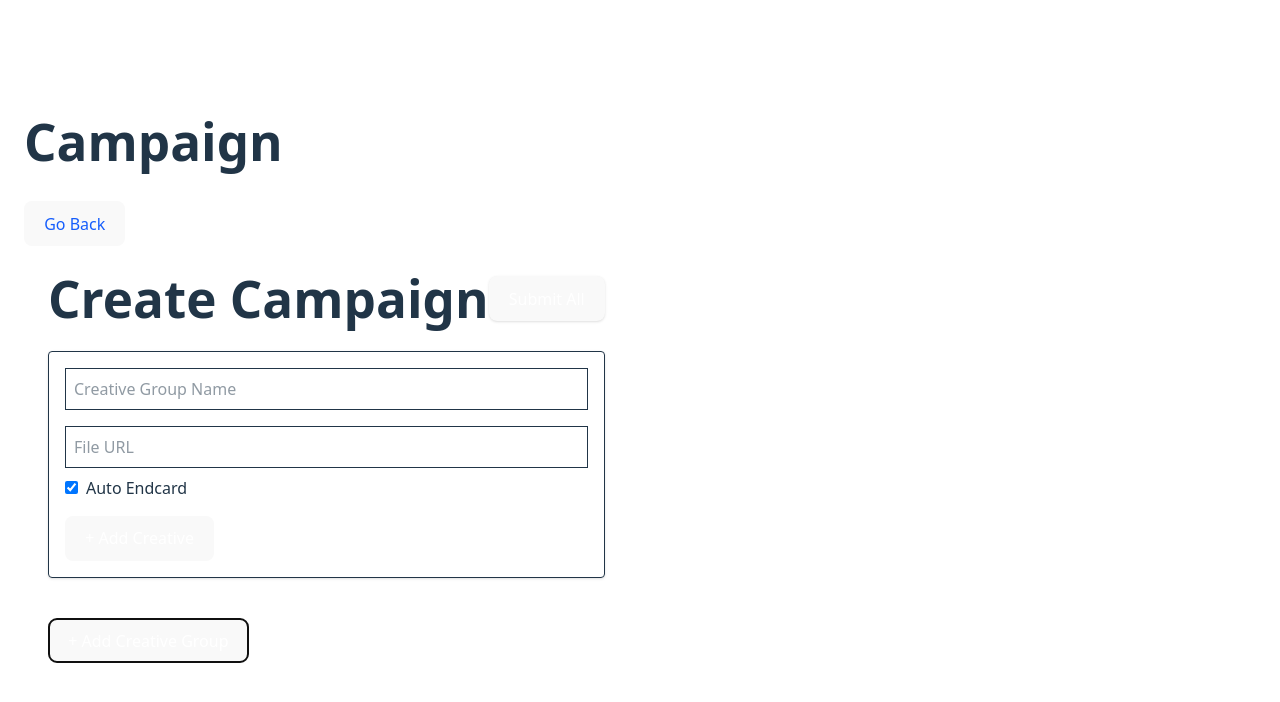
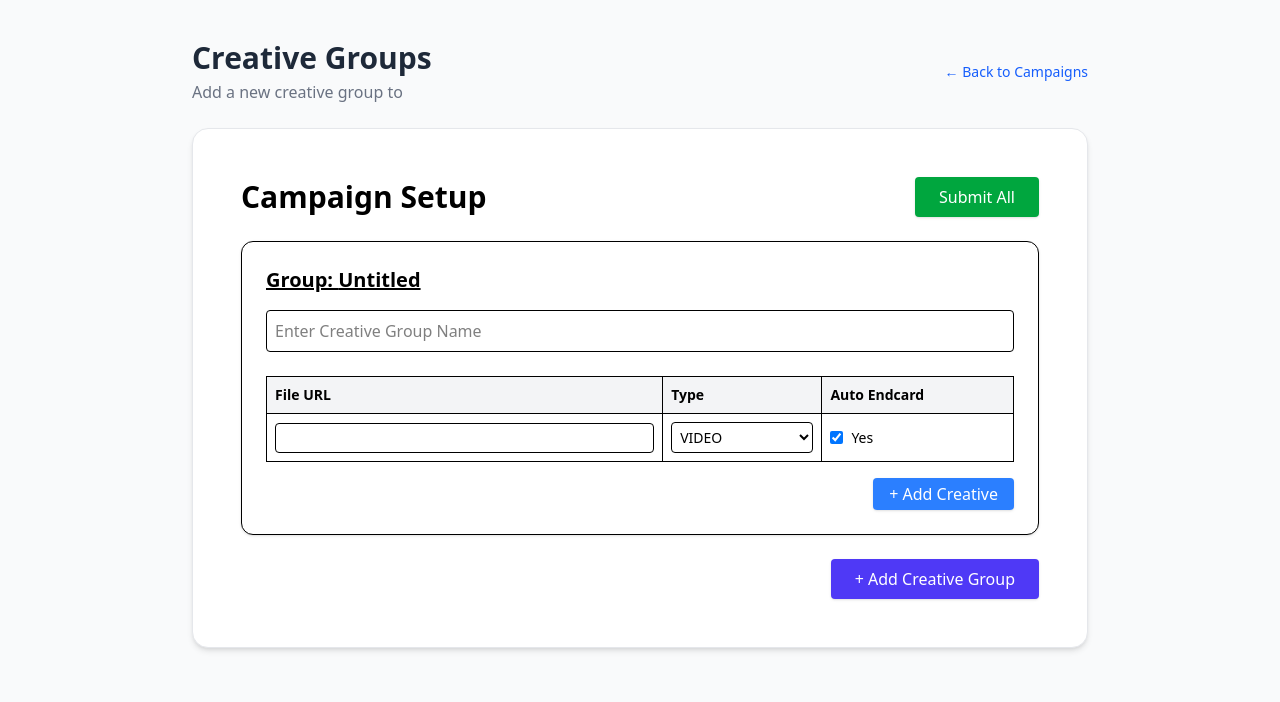
Before and after one commit to codeOfSamson/moloco-mock-frontend, a React (Vite) app: page /creative-groups in a window 1280 px wide. Both pictures are taken after a click on the button "+ Add Creative Group". Shown: the top 702 px of the page. Built offline with nearby package versions, Linux system fonts and the light colour scheme.

Commit message:
updataing ome styling

```diff
--- a/src/Components/CampaignForm.tsx
+++ b/src/Components/CampaignForm.tsx
@@ -33,16 +33,15 @@ const CampaignForm: React.FC<CampaignFormProps> = ({ fetchCampaigns }) => {
 
   return (
     <div className="p-4">
-      <h2>Create Campaign</h2>
-      <div className="text-green-400 text-lg font-bold">Tailwind works!</div>
+      <h1>Create New Campaign:</h1>
       <input
         type="text"
         placeholder="Campaign Name"
         value={name}
         onChange={(e) => setName(e.target.value)}
-        className="border p-2"
+        className="border rounded p-2"
       />
-      <button onClick={()=>{createCampaign()}} className="bg-blue-500 text-white p-2 ml-2">
+      <button onClick={()=>{createCampaign()}} className="bg-blue-600 hover:bg-blue-700 text-white px-4 py-2 rounded-xl text-sm m-2">
         Create
       </button>
     </div>
--- a/src/Components/CampaignList.tsx
+++ b/src/Components/CampaignList.tsx
@@ -36,6 +36,8 @@ type CampaignListProps = {
   fetchCampaigns: () => Promise<void>;
 };
 
+// ... imports remain the same
+
 const CampaignList = ({ campaigns, setCampaigns, fetchCampaigns }: CampaignListProps) => {
   const navigate = useNavigate();
   const [expanded, setExpanded] = useState<string | null>(null);
@@ -43,12 +45,12 @@ const CampaignList = ({ campaigns, setCampaigns, fetchCampaigns }: CampaignListP
   const [analyzingCampaign, setAnalyzingCampaign] = useState<Campaign | null>(null);
   const [sortedGroups, setSortedGroups] = useState<CreativeGroup[]>([]);
 
-
   const runCampaign = async (campaignId: string) => {
     try {
       await axios.post(`http://127.0.0.1:8000/campaigns/${campaignId}/run`);
       alert("Campaign run successfully!");
       fetchCampaigns();
+      setExpanded(null);
     } catch (error) {
       alert("Error running campaign");
       console.error(error);
@@ -75,45 +77,45 @@ const CampaignList = ({ campaigns, setCampaigns, fetchCampaigns }: CampaignListP
   };
 
   return (
-    <div className="p-6 max-w-4xl mx-auto">
-      <h2 className="text-2xl font-semibold mb-4">Campaigns</h2>
-      <div className="space-y-4">
+    <div className="p-8 max-w-6xl mx-auto space-y-6">
+      <h2 className="text-2xl font-bold text-gray-800">Campaigns List:</h2>
+
       {campaigns?.map((campaign) => (
         <div
           key={campaign.campaign_id}
-            className="bg-white shadow-md rounded-xl p-5 border border-gray-200"
+          className="bg-white rounded-2xl shadow-md border border-gray-200 p-6 space-y-4"
         >
-            <div className="flex justify-between items-start">
-              <div className="flex-1">
+          <div className="flex justify-between items-center">
             <button
               onClick={() => toggleExpand(campaign.campaign_id)}
-                  className="flex items-center gap-2 text-left text-lg text-white font-bold text-gray-800 hover:underline"
+              className="flex items-center gap-2 text-xl font-semibold text-gray-900 hover:underline"
             >
               {expanded === campaign.campaign_id ? <ChevronUp /> : <ChevronDown />}
               {campaign.name}
             </button>
-                <p className="text-sm text-gray-600">
-                  Status: {campaign.status} | Impressions: {campaign.impressions}
-                </p>
-              </div>
-              <div className="flex flex-wrap gap-3 mt-3 sm:mt-0">
+            <div className="flex gap-3 flex-wrap">
               <button
                 onClick={() => handleAttachCreativeGroup(campaign.name, campaign.campaign_id)}
-                  className="bg-blue-600 hover:bg-blue-700 text-white px-4 py-2 rounded-lg text-sm transition"
+                className="bg-blue-600 hover:bg-blue-700 text-white px-4 py-2 rounded-xl text-sm"
               >
                 Attach Creative Group
               </button>
               <button
                 onClick={() => runCampaign(campaign.campaign_id)}
-                  className="bg-green-600 hover:bg-green-700 text-white px-4 py-2 rounded-lg text-sm transition"
+                className="bg-green-600 hover:bg-green-700 text-white px-4 py-2 rounded-xl text-sm"
               >
                 Run Campaign
               </button>
             </div>
           </div>
 
+          <p className="text-sm text-gray-600">
+            Status: <span className="font-medium">{campaign.status}</span> | Impressions:{" "}
+            <span className="font-medium">{campaign.impressions}</span>
+          </p>
+
           {expanded === campaign.campaign_id && expandedData[campaign.campaign_id] && (
-              <div className="mt-4 border-t pt-4">
+            <div className="pt-4 border-t space-y-4">
               <button
                 onClick={() => {
                   const groups = [...(expandedData[campaign.campaign_id]?.creative_groups || [])];
@@ -121,16 +123,18 @@ const CampaignList = ({ campaigns, setCampaigns, fetchCampaigns }: CampaignListP
                   setSortedGroups(sorted);
                   setAnalyzingCampaign(expandedData[campaign.campaign_id]);
                 }}
-                    className="bg-purple-600 hover:bg-purple-700 text-white px-4 py-2 rounded-lg text-sm transition mt-2"
+                className="bg-purple-600 hover:bg-purple-700 text-white px-4 py-2 rounded-xl text-sm"
               >
                 Analyze Campaign Results
               </button>
+
               {expandedData[campaign.campaign_id].creative_groups?.map((group) => (
-                  <div key={group.creative_group_id} className="mb-3">
-                    <h4 className="font-semibold text-black">Group: {group.name}</h4>
-                    <table className="w-full text-sm text-left border mt-2">
-                      <thead>
-                        <tr className="bg-gray-400">
+                <div key={group.creative_group_id} className="border rounded-lg p-4 bg-gray-50">
+                  <h4 className="font-semibold text-gray-800 mb-2">Group: {group.name}</h4>
+                  <div className="overflow-x-auto">
+                    <table className="min-w-full text-sm text-left text-gray-700 border">
+                      <thead className="bg-gray-100 font-medium">
+                        <tr>
                           <th className="p-2 border">Creative ID</th>
                           <th className="p-2 border">Type</th>
                           <th className="p-2 border">File URL</th>
@@ -139,29 +143,34 @@ const CampaignList = ({ campaigns, setCampaigns, fetchCampaigns }: CampaignListP
                       </thead>
                       <tbody>
                         {group.creatives?.map((creative) => (
-                          <tr key={creative.creative_id} className="text-black">
+                          <tr key={creative.creative_id}>
                             <td className="p-2 border">{creative.creative_id}</td>
                             <td className="p-2 border">{creative.type}</td>
-                            <td className="p-2 border">{creative.file_url}</td>
+                            <td className="p-2 border truncate">{creative.file_url}</td>
                             <td className="p-2 border">{creative.auto_endcard ? "Yes" : "No"}</td>
                           </tr>
                         ))}
                       </tbody>
                     </table>
                   </div>
+                </div>
               ))}
             </div>
           )}
         </div>
       ))}
-      </div>
+
       {analyzingCampaign && (
-  <div className="fixed inset-0 bg-black bg-opacity-50 flex justify-center items-center z-50">
-    <div className="bg-white p-6 rounded-xl shadow-lg max-w-2xl w-full">
-      <h3 className="text-xl font-bold mb-4">Results for: {analyzingCampaign.name}</h3>
-      <table className="w-full text-sm text-left text-black border mb-4">
-        <thead>
-          <tr className="bg-gray-200">
+        <div className="fixed inset-0 bg-black bg-opacity-30 flex justify-center items-center z-50">
+          <div className="bg-white p-8 rounded-2xl shadow-xl max-w-3xl w-full space-y-6">
+            <h3 className="text-2xl font-bold text-gray-800">
+              Results for: {analyzingCampaign.name}
+            </h3>
+
+            <div className="overflow-x-auto">
+              <table className="w-full text-sm text-left text-gray-700 border">
+                <thead className="bg-gray-100 font-medium">
+                  <tr>
                     <th className="p-2 border">Group Name</th>
                     <th className="p-2 border">Impressions</th>
                     <th className="p-2 border">Clicks</th>
@@ -179,8 +188,9 @@ const CampaignList = ({ campaigns, setCampaigns, fetchCampaigns }: CampaignListP
                   ))}
                 </tbody>
               </table>
+            </div>
 
-      <div className="flex justify-between">
+            <div className="flex justify-between gap-4">
               <button
                 onClick={async () => {
                   const topGroup = sortedGroups[0];
@@ -194,14 +204,14 @@ const CampaignList = ({ campaigns, setCampaigns, fetchCampaigns }: CampaignListP
                     alert("Failed to add to waitlist.");
                   }
                 }}
-          className="bg-green-600 hover:bg-green-700 text-white px-4 py-2 rounded-lg text-sm"
+                className="bg-green-600 hover:bg-green-700 text-white px-4 py-2 rounded-xl text-sm"
               >
                 Send Top Group to Champion Waitlist
               </button>
 
               <button
                 onClick={() => setAnalyzingCampaign(null)}
-          className="bg-gray-500 hover:bg-gray-600 text-white px-4 py-2 rounded-lg text-sm"
+                className="bg-gray-500 hover:bg-gray-600 text-white px-4 py-2 rounded-xl text-sm"
               >
                 Close
               </button>
@@ -209,7 +219,6 @@ const CampaignList = ({ campaigns, setCampaigns, fetchCampaigns }: CampaignListP
           </div>
         </div>
       )}
-
     </div>
   );
 };
--- a/src/Components/CreativeGroupForm.tsx
+++ b/src/Components/CreativeGroupForm.tsx
@@ -83,8 +83,6 @@ export default function CampaignCreativeForm() {
     setCreativeGroups(updatedGroups);
   };
 
-  console.log(99, creativeGroups)
-
   const handleSubmit = async () => {
 
     try {
@@ -102,14 +100,12 @@ export default function CampaignCreativeForm() {
         });
       }
 
-      // Upload campaign last, linking creative group IDs
       await axios.put(`http://localhost:8000/campaigns/${campaignId}/attach-groups`, {
         creative_group_ids: creativeGroups.map((g) => g.group_id),
       });
 
       alert("Campaign and assets uploaded successfully!");
-      // Reset form
-      //setCampaignName("");
+
       setCreativeGroups([]);
     } catch (err) {
       console.error("Upload error:", err);
@@ -120,7 +116,7 @@ export default function CampaignCreativeForm() {
   return (
     <div className="max-w-4xl mx-auto p-6 space-y-6">
       <div className="flex justify-between items-center">
-        <h1 className="text-2xl font-bold">Create Campaign</h1>
+        <h1 className="text-3xl font-bold">Campaign Setup</h1>
         <button
           onClick={handleSubmit}
           className="bg-green-600 text-white px-6 py-2 rounded shadow hover:bg-green-700"
@@ -129,29 +125,54 @@ export default function CampaignCreativeForm() {
         </button>
       </div>
 
-      <div className="space-y-8">
       {creativeGroups.map((group, groupIndex) => (
-          <div key={group.group_id} className="border p-4 rounded shadow">
+        <div key={group.group_id} className="bg-white shadow rounded-xl p-6 space-y-4 border">
+          <div className="flex justify-between items-center">
+            <h2 className="text-xl font-semibold underline">Group: {group.group_name || "Untitled"}</h2>
+          </div>
+
           <input
             type="text"
-              placeholder="Creative Group Name"
+            placeholder="Enter Creative Group Name"
             value={group.group_name}
-              onChange={(e) =>
-                updateCreativeGroup(groupIndex, "group_name", e.target.value)
-              }
-              className="border p-2 w-full mb-4"
+            onChange={(e) => updateCreativeGroup(groupIndex, "group_name", e.target.value)}
+            className="w-full border p-2 rounded"
           />
+
+          <table className="w-full text-sm border mt-2">
+            <thead className="bg-gray-100">
+              <tr>
+                <th className="text-left p-2 border">File URL</th>
+                <th className="text-left p-2 border">Type</th>
+                <th className="text-left p-2 border">Auto Endcard</th>
+              </tr>
+            </thead>
+            <tbody>
               {group.creatives.map((creative, creativeIndex) => (
-              <div key={creative.creative_id} className="mb-4 space-y-2">
+                <tr key={creative.creative_id}>
+                  <td className="p-2 border">
                     <input
                       type="text"
-                  placeholder="File URL"
                       value={creative.file_url}
                       onChange={(e) =>
                         updateCreative(groupIndex, creativeIndex, "file_url", e.target.value)
                       }
-                  className="border p-2 w-full"
+                      className="w-full border p-1 rounded"
                     />
+                  </td>
+                  <td className="p-2 border">
+                    <select
+                      value={creative.type}
+                      onChange={(e) =>
+                        updateCreative(groupIndex, creativeIndex, "type", e.target.value)
+                      }
+                      className="border rounded p-1 w-full"
+                    >
+                      <option value="VIDEO">VIDEO</option>
+                      <option value="IMAGE">IMAGE</option>
+                    </select>
+                  </td>
+                  <td className="p-2 border">
                     <label className="flex items-center space-x-2">
                       <input
                         type="checkbox"
@@ -160,28 +181,34 @@ export default function CampaignCreativeForm() {
                           updateCreative(groupIndex, creativeIndex, "auto_endcard", e.target.checked)
                         }
                       />
-                  <span>Auto Endcard</span>
+                      <span>Yes</span>
                     </label>
-              </div>
+                  </td>
+                </tr>
               ))}
+            </tbody>
+          </table>
+
+          <div className="text-right">
             <button
               onClick={() => addCreativeToGroup(groupIndex)}
-              className="bg-blue-500 text-white px-4 py-1 rounded"
+              className="bg-blue-500 text-white px-4 py-1 rounded shadow hover:bg-blue-600"
             >
               + Add Creative
             </button>
           </div>
+        </div>
       ))}
-      </div>
 
-      <div className="pt-4">
+      <div className="text-right">
         <button
           onClick={addCreativeGroup}
-          className="bg-indigo-500 text-white px-6 py-2 rounded hover:bg-indigo-600"
+          className="bg-indigo-600 text-white px-6 py-2 rounded shadow hover:bg-indigo-700"
         >
           + Add Creative Group
         </button>
       </div>
     </div>
   );
+
 }
--- a/src/index.css
+++ b/src/index.css
@@ -1,6 +1,6 @@
 @import "tailwindcss";
 
-:root {
+/* :root {
     font-family: system-ui, Avenir, Helvetica, Arial, sans-serif;
     line-height: 1.5;
     font-weight: 400;
@@ -95,4 +95,4 @@
     button {
       background-color: #f9f9f9;
     }
-  }
+  } */
--- a/src/pages/CampaignsPage.tsx
+++ b/src/pages/CampaignsPage.tsx
@@ -31,7 +31,7 @@ function CampaignsPage() {
 
   return (
     <div className="p-8">
-      <h1 className="text-2xl font-bold">Moloco Ad Campaign Manager</h1>
+      <h1 className="text-center text-2xl font-bold">Moloco Ad Campaign Manager</h1>
       <CampaignForm fetchCampaigns={fetchCampaigns} />
      <CampaignList campaigns={campaigns} setCampaigns={setCampaigns} fetchCampaigns={fetchCampaigns} />
      </div>
--- a/src/pages/CreativeGroupsPage.tsx
+++ b/src/pages/CreativeGroupsPage.tsx
@@ -1,28 +1,37 @@
-//import { useState } from "react";
-import { useNavigate } from "react-router-dom";
-import { useSearchParams } from "react-router-dom";
+import { useNavigate, useSearchParams } from "react-router-dom";
 import CreativeGroupForm from "../Components/CreativeGroupForm";
 
 const CreativeGroupsPage = () => {
   const navigate = useNavigate();
   const [searchParams] = useSearchParams();
-  console.log('serParam:', searchParams.get("campaignId"))
-  const name = searchParams?.get("name")
-
+  const campaignName = searchParams.get("name");
 
   const handleBack = () => {
-    navigate(`/`);
+    navigate("/");
   };
 
   return (
-    <div className="p-6">
-      <h1 className="text-2xl font-bold mb-4">Campaign {name}</h1>
-      <button onClick={handleBack} className="mt-4 text-blue-600">
-        Go Back
-      </button>
+    <div className="min-h-screen bg-gray-50 px-6 py-10">
+      <div className="max-w-4xl mx-auto space-y-6">
+        <div className="flex items-center justify-between">
+          <div>
+            <h1 className="text-3xl font-semibold text-gray-800">Creative Groups</h1>
+            <p className="text-gray-500 mt-1">
+              Add a new creative group to <span className="font-medium text-blue-600">{campaignName}</span>
+            </p>
+          </div>
+          <button
+            onClick={handleBack}
+            className="text-sm text-blue-600 hover:underline"
+          >
+            ← Back to Campaigns
+          </button>
+        </div>
 
-        <CreativeGroupForm />
-
+        <div className="bg-white p-6 rounded-2xl shadow-md border border-gray-200">
+          <CreativeGroupForm />
+        </div>
+      </div>
     </div>
   );
 };
```
Lines whose indentation alone changed are shown as unchanged.
